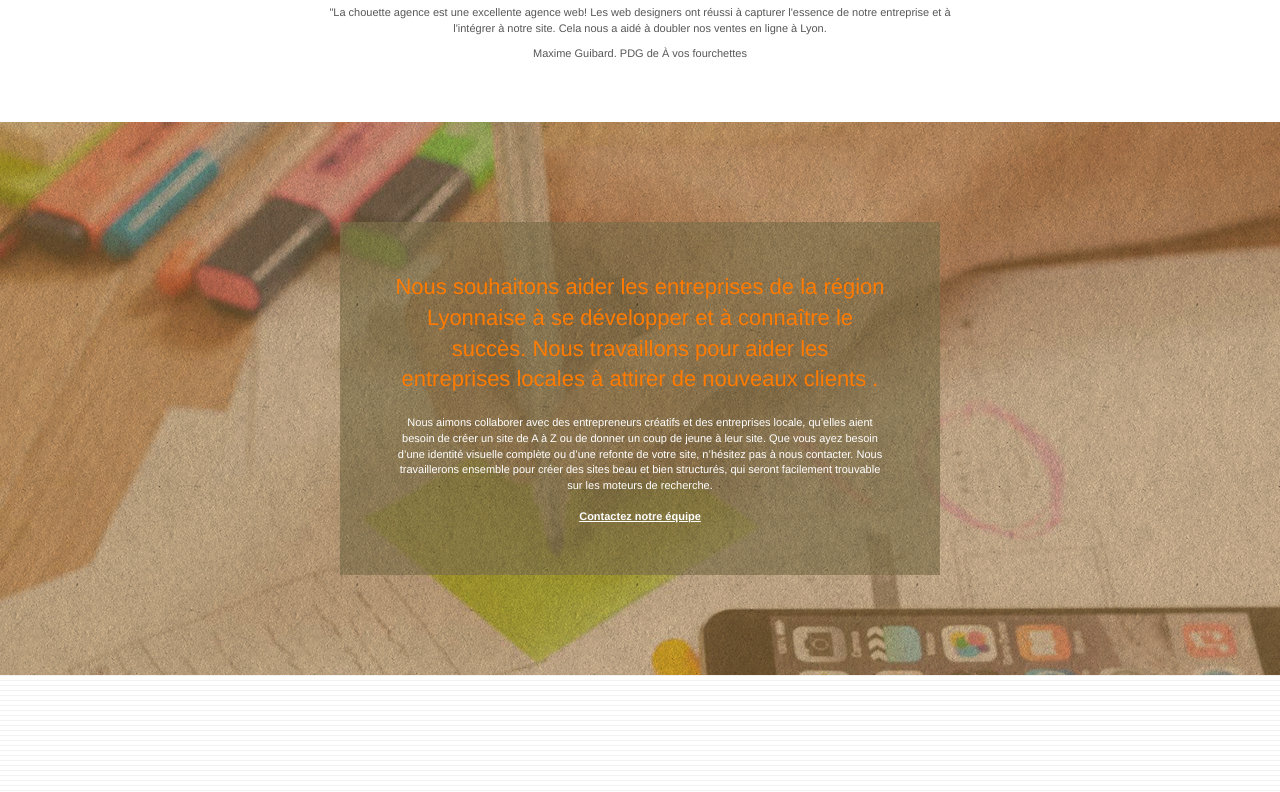
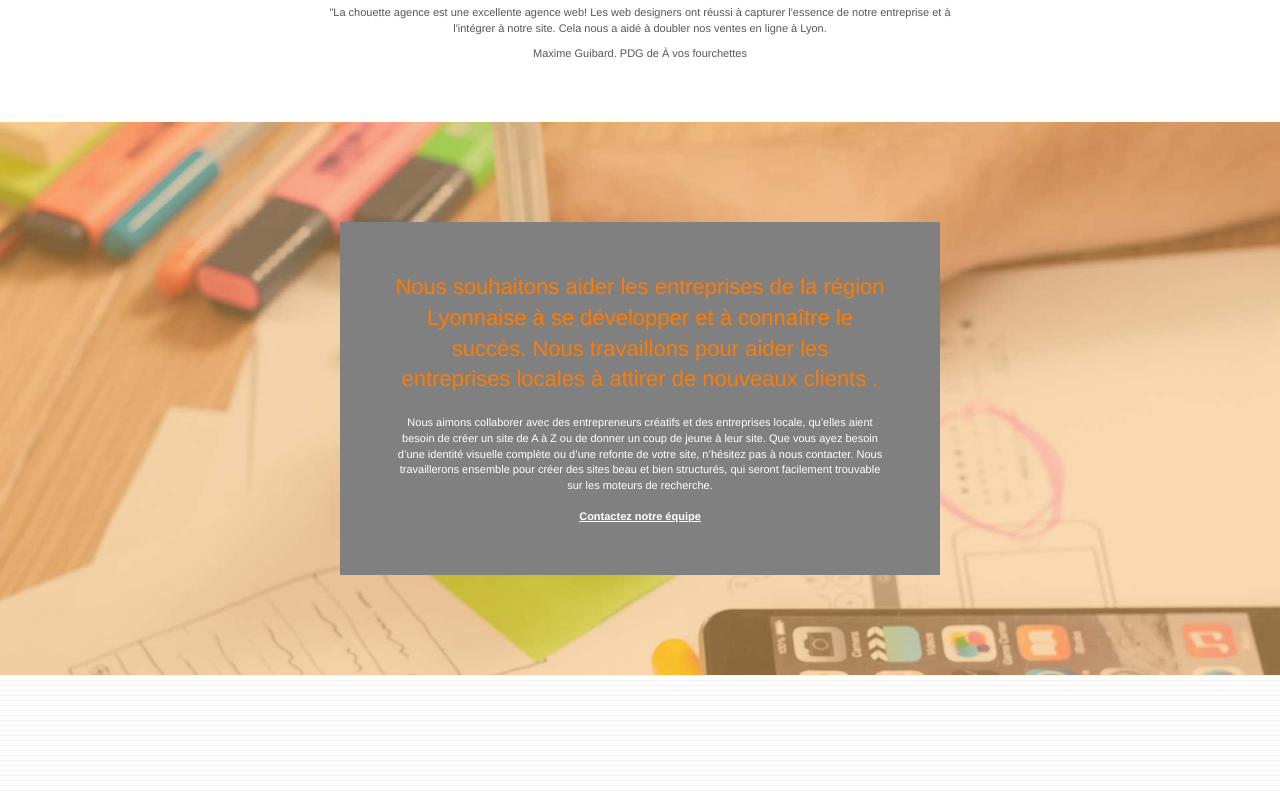
Before and after one commit to MarineLefebvre/MarineLefebvre.github.io, a plain HTML site: page index.html in a window 1280 px wide. Shown: the part 900-1692 px from the top of the page. Drawn offline with Linux system fonts and the light colour scheme.

Commit message:
changement fond pour contraste

```diff
--- a/style.css
+++ b/style.css
@@ -17,6 +17,7 @@ a:hover {
     text-decoration: none;
     cursor: pointer;
 }
+
 
 #page-loading-blocs-notifaction {
     position: fixed;
@@ -57,6 +58,8 @@ a:hover {
     padding: 20px 50px;
 }
 
+
+
 .bg-center,
 .bg-l-edge,
 .bg-r-edge,
@@ -92,7 +95,6 @@ a:hover {
 }
 
 .texture-paper::before {
-    background: url("img/texture-paper.png");
     background-size: 280px 280px;
 }
 
@@ -754,7 +756,7 @@ h4 {
 }
 
 .black-background {
-    background-color: rgba(165, 147, 99, 0.7);
+    background-color: grey;
     padding: 40px 40px 40px 40px;
 }
 
```
